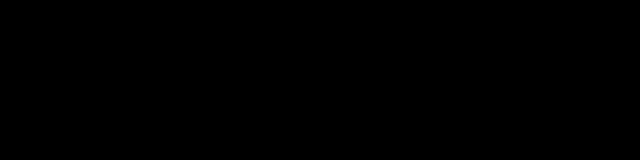
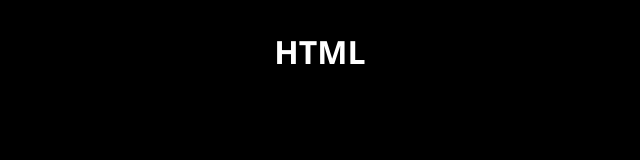
Before and after one commit to Sudeepreddy20/first-website, a plain HTML site: page index.html in a window 1280 px wide. Shown: the whole page, without its empty margins (320-960 px from the left). Drawn offline with Linux system fonts and the light colour scheme.

Commit message:
Add files via upload

```diff
--- a/index.html
+++ b/index.html
@@ -7,6 +7,6 @@
   <link rel="stylesheet" href="styles.css">
 </head>
 <body>
-
+  <h1>HTML</h1>
 </body>
 </html>
--- a/styles.css
+++ b/styles.css
@@ -8,6 +8,7 @@ body{
   color: white;
   font-family: 'Segoe UI', Tahoma, Geneva, Verdana, sans-serif;
 }
-.card{
-
+h1{
+  text-align: center;
+  margin: 30px 0px;
 }
```
